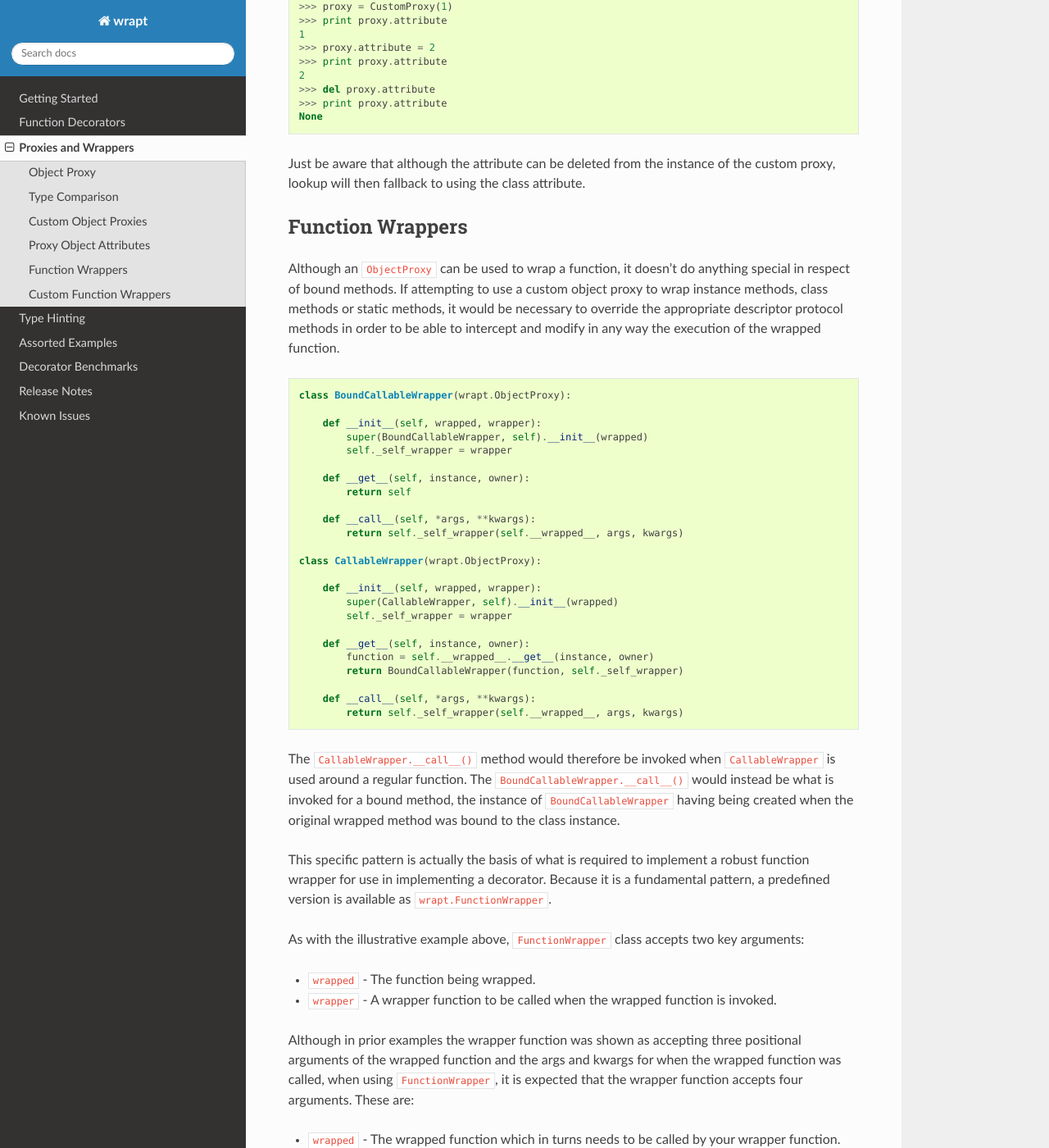
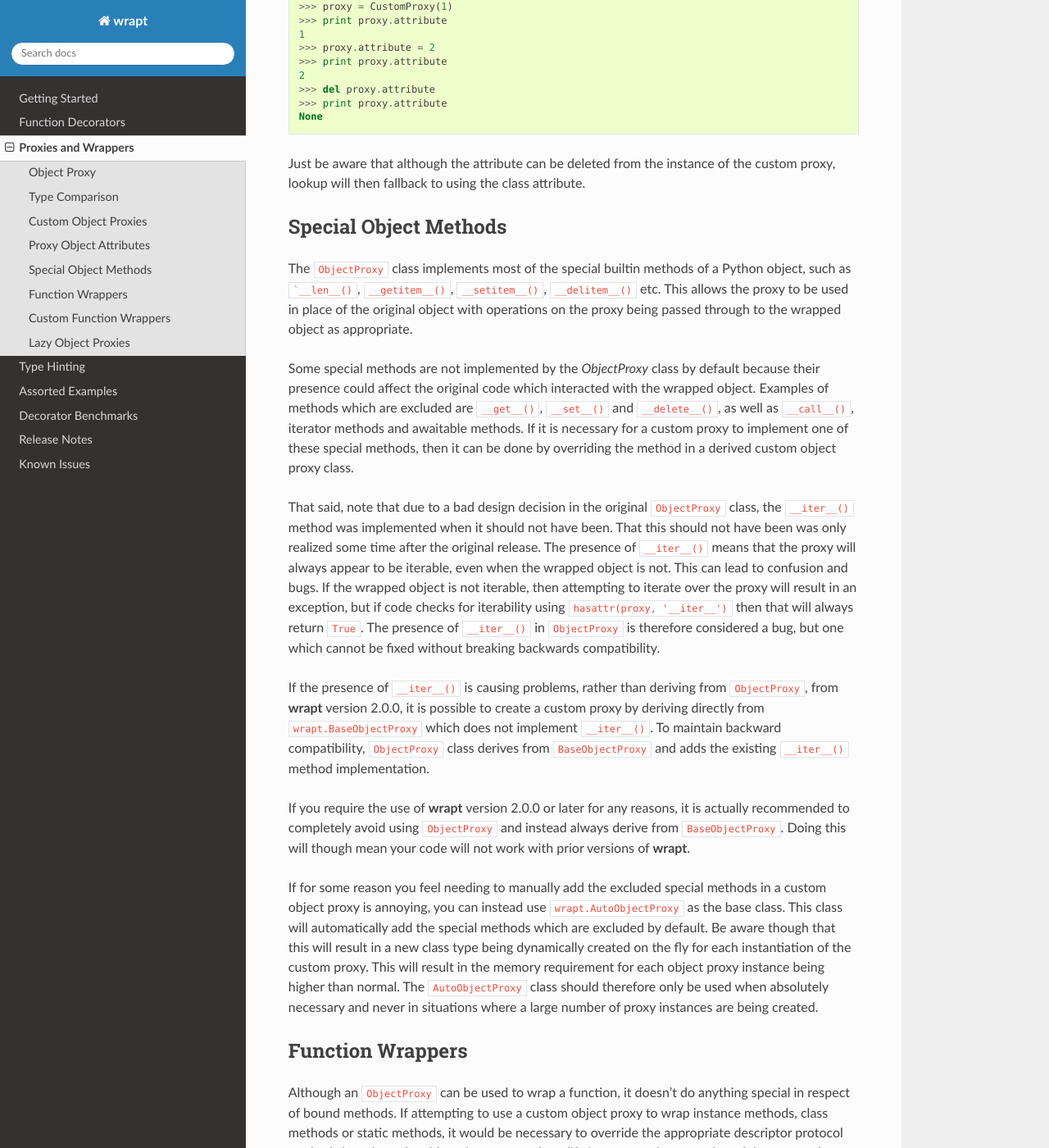
Before and after one commit to GrahamDumpleton/wrapt, a Sphinx documentation site: the page built from docs/wrappers.rst, in a window 1280 px wide and 1400 px high, scrolled down 5501 px. Shown: the whole window at 82% size. Built offline with Sphinx 7.4.7 and the Read the Docs theme 3.1.0, drawn with Linux system fonts in a browser that asks for light colours; some of the changed text lies outside the part shown.

Commit message:
Update to docs on base, auto and lazy proxies.

````diff
--- a/docs/wrappers.rst
+++ b/docs/wrappers.rst
@@ -319,6 +319,57 @@ that then being overridden if necessary, with a specific value in the
 Just be aware that although the attribute can be deleted from the instance
 of the custom proxy, lookup will then fallback to using the class attribute.
 
+Special Object Methods
+----------------------
+
+The ``ObjectProxy`` class implements most of the special builtin methods of a
+Python object, such as ```__len__()``, ``__getitem__()``, ``__setitem__()``,
+``__delitem__()`` etc. This allows the proxy to be used in place of the
+original object with operations on the proxy being passed through to the
+wrapped object as appropriate.
+
+Some special methods are not implemented by the `ObjectProxy` class by default
+because their presence could affect the original code which interacted with the
+wrapped object. Examples of methods which are excluded are ``__get__()``,
+``__set__()`` and ``__delete__()``, as well as ``__call__()``, iterator methods
+and awaitable methods. If it is necessary for a custom proxy to implement
+one of these special methods, then it can be done by overriding the method in
+a derived custom object proxy class.
+
+That said, note that due to a bad design decision in the original ``ObjectProxy``
+class, the ``__iter__()`` method was implemented when it should not have been.
+That this should not have been was only realized some time after the original
+release. The presence of ``__iter__()`` means that the proxy will always
+appear to be iterable, even when the wrapped object is not. This can lead to
+confusion and bugs. If the wrapped object is not iterable, then attempting to
+iterate over the proxy will result in an exception, but if code checks for
+iterability using ``hasattr(proxy, '__iter__')`` then that will always return
+``True``. The presence of ``__iter__()`` in ``ObjectProxy`` is therefore
+considered a bug, but one which cannot be fixed without breaking backwards
+compatibility.
+
+If the presence of ``__iter__()`` is causing problems, rather than deriving
+from ``ObjectProxy``, from **wrapt** version 2.0.0, it is possible to create a
+custom proxy by deriving directly from ``wrapt.BaseObjectProxy`` which does not
+implement ``__iter__()``. To maintain backward compatibility, ``ObjectProxy``
+class derives from ``BaseObjectProxy`` and adds the existing ``__iter__()``
+method implementation.
+
+If you require the use of **wrapt** version 2.0.0 or later for any reasons,
+it is actually recommended to completely avoid using ``ObjectProxy`` and instead
+always derive from ``BaseObjectProxy``. Doing this will though mean your code
+will not work with prior versions of **wrapt**.
+
+If for some reason you feel needing to manually add the excluded special
+methods in a custom object proxy is annoying, you can instead use
+``wrapt.AutoObjectProxy`` as the base class. This class will automatically add
+the special methods which are excluded by default. Be aware though that this
+will result in a new class type being dynamically created on the fly for each
+instantiation of the custom proxy. This will result in the memory requirement
+for each object proxy instance being higher than normal. The ``AutoObjectProxy``
+class should therefore only be used when absolutely necessary and never in
+situations where a large number of proxy instances are being created.
+
 Function Wrappers
 -----------------
 
@@ -588,3 +639,77 @@ function wrapper it was created from, it can use ``self._self_parent``.
                 return super(CustomFunctionWrapper, self).__call__(*args, **kwargs)
 
         return CustomFunctionWrapper
+
+Lazy Object Proxies
+-------------------
+
+The ``ObjectProxy`` and ``BaseObjectProxy`` classes require that the
+wrapped object be supplied at the time the proxy is created. In some
+situations this may not be possible or desirable. For example, if the
+wrapped object is expensive to create and may not be needed, or if the
+wrapped object is not available at the time the proxy must be created.
+
+To address this, the ``wrapt.LazyObjectProxy`` class is provided. This class
+derives from ``AutoObjectProxy`` and allows the wrapped object to be
+supplied at a later time via a callable which will only be called the first
+time the wrapped object is needed.
+
+The callable which is used to create the wrapped object is supplied as
+the ``factory`` argument to the constructor of ``LazyObjectProxy``. The
+``factory`` callable should accept no arguments and return the object to
+be wrapped.
+
+An example of using ``LazyObjectProxy`` is to lazily import a Python module,
+with the module only being imported when it is first needed. This can be
+done by using the built-in ``__import__()`` function with a factory function.
+One can even optionally specify an attribute of the module to be retrieved
+and used as the wrapped object instead of the module itself.
+
+::
+
+    def lazy_import(name, attribute=None):
+        """Lazily imports the module `name`, returning a `LazyObjectProxy` which
+        will import the module when it is first needed. When `name is a dotted name,
+        then the full dotted name is imported and the last module is taken as the
+        target. If `attribute` is provided then it is used to retrieve an attribute
+        from the module.
+        """
+
+        def _import():
+            module = __import__(name, fromlist=[""])
+
+            if attribute is not None:
+                return getattr(module, attribute)
+
+            return module
+
+        return LazyObjectProxy(_import)
+
+Since such a lazy import feature is generally useful, a convenience function
+``wrapt.lazy_import()`` is provided which implements the above example.
+
+This lazy import feature can be used to avoid the overhead of importing
+modules which may not be needed, or possibly to avoid circular import problems.
+It can be used in place of standard ``import`` as follows:
+
+::
+
+    import wrapt
+
+    @wrapt.when_imported("graphlib")
+    def module_imported(module):
+        print(f"{module.__name__} imported")
+
+    # Replaces "import graphlib".
+
+    graphlib = wrapt.lazy_import("graphlib")
+
+    print("waiting for import")
+
+    print(graphlib.TopologicalSorter)
+
+As `LazyObjectProxy` is derived from `AutoObjectProxy`, as already mentioned
+the memory requirement for each instance of `LazyObjectProxy` will be higher
+than that of a normal `ObjectProxy`. `LazyObjectProxy` should therefore only
+be used when absolutely necessary and never in situations where a large number
+of proxy instances are being created.
````
